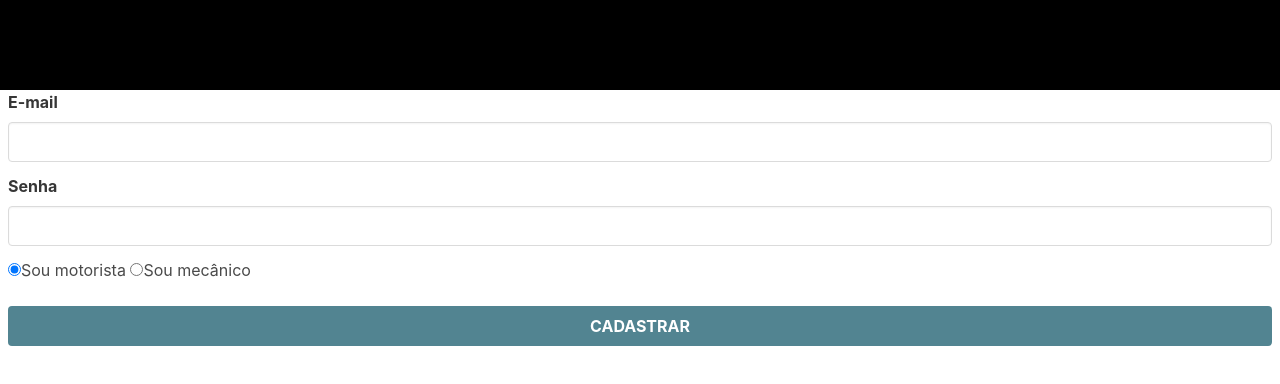
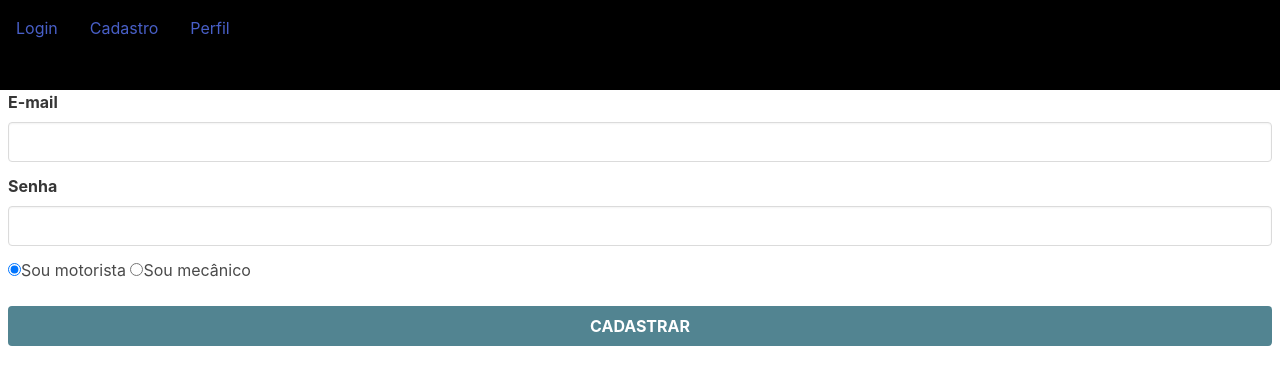
Before and after one commit to RanderGabriel/ufmg-pds, a Vue app in the folder frontend/: page /login in a window 1280 px wide. Shown: the top 384 px of the page. Built offline with nearby package versions, Linux system fonts and the light colour scheme.

Commit message:
Adicionando links na nav

```diff
--- a/frontend/src/components/layout/Navbar.vue
+++ b/frontend/src/components/layout/Navbar.vue
@@ -1,13 +1,21 @@
 <template>
     <nav class="navbar">
+        <router-link to="/login">Login</router-link>
+        <router-link to="/signup">Cadastro</router-link>
+        <router-link to="/profile">Perfil</router-link>
     </nav>
 </template>
 
 <style lang="scss" scoped>
 
     .navbar {
+        display: flex;
         background-color: black;
         height: 60px;
+    }
+
+    a {
+        margin: 16px;
     }
 
     @include when($desktop) {
```
